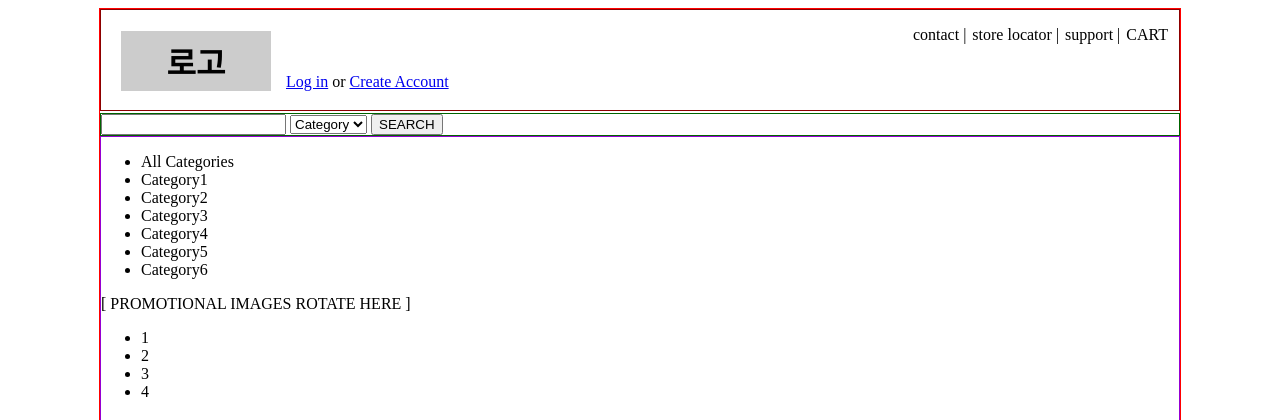
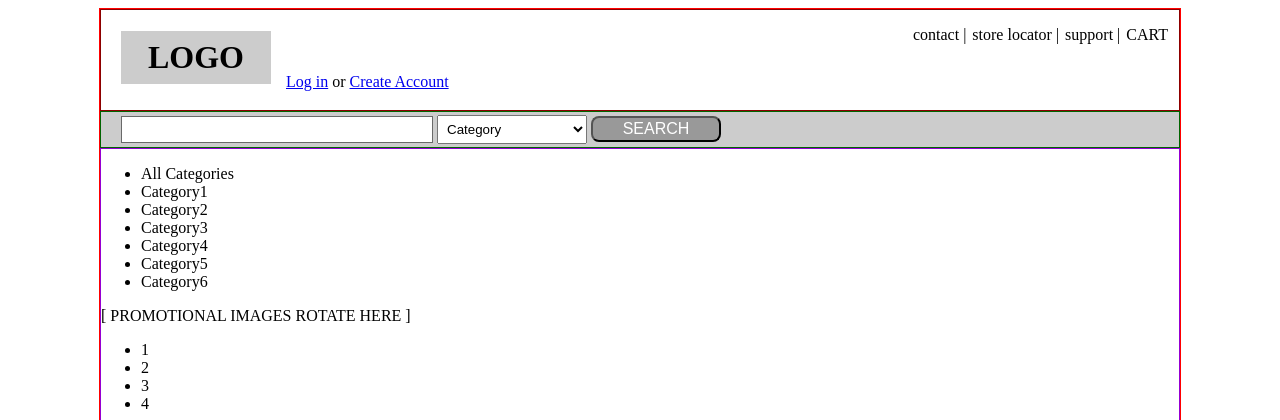
Before and after one commit to yoon741/frontends, a FastAPI app: page /html/project1 in a window 1280 px wide. Shown: the top 420 px of the page. Run offline with FastAPI, Linux system fonts and the light colour scheme.

Commit message:
프로젝트 실습 - nav : input, select, button 배치

```diff
--- a/views/templates/html/10project1.html
+++ b/views/templates/html/10project1.html
@@ -20,7 +20,7 @@
         header { border: 1px solid darkred; height: 100px; }
 
         header h1 { background: #cccccc; width: 150px;
-            text-align: center; padding: 7px 0;
+            text-align: center; padding: 8px 0;
             margin-left: 20px; float: left; }
 
         header ul { list-style: none; padding: 0; float: right; margin-right: 10px }
@@ -33,7 +33,14 @@
 
 
         /* nav */
-        nav { border: 1px solid darkgreen;  }
+        nav { border: 1px solid darkgreen; background: #cccccc; height: 35px; }
+        nav input { border: 1px solid dimgray; margin-left: 20px;
+            width: 300px; padding: 5px; }
+        nav select { width: 150px; padding: 5px; }
+        nav button { width: 130px; background: #999999; color: white;
+                font-size: 16px; border-radius: 8px; padding: 2px; }
+
+        .navgroup { height: 35px; display: table-cell; vertical-align: middle; }
 
         /* main */
         main { border: 1px solid darkviolet; }
@@ -85,7 +92,7 @@
 <body>
 <div id="container">
     <header>
-        <h1>로고</h1>
+        <h1>LOGO</h1>
         <ul>
             <li>contact</li>
             <li>store locator</li>
@@ -96,11 +103,13 @@
             <a href="#">Create Account</a></div>
     </header>
     <nav class="clear">
+        <div class="navgroup">
         <input type="text" name="search">
         <select name="findtype">
             <option>Category</option>
         </select>
         <button type="button" id="findbtn">SEARCH</button>
+        </div>
     </nav>
     <main>
         <section>
```
